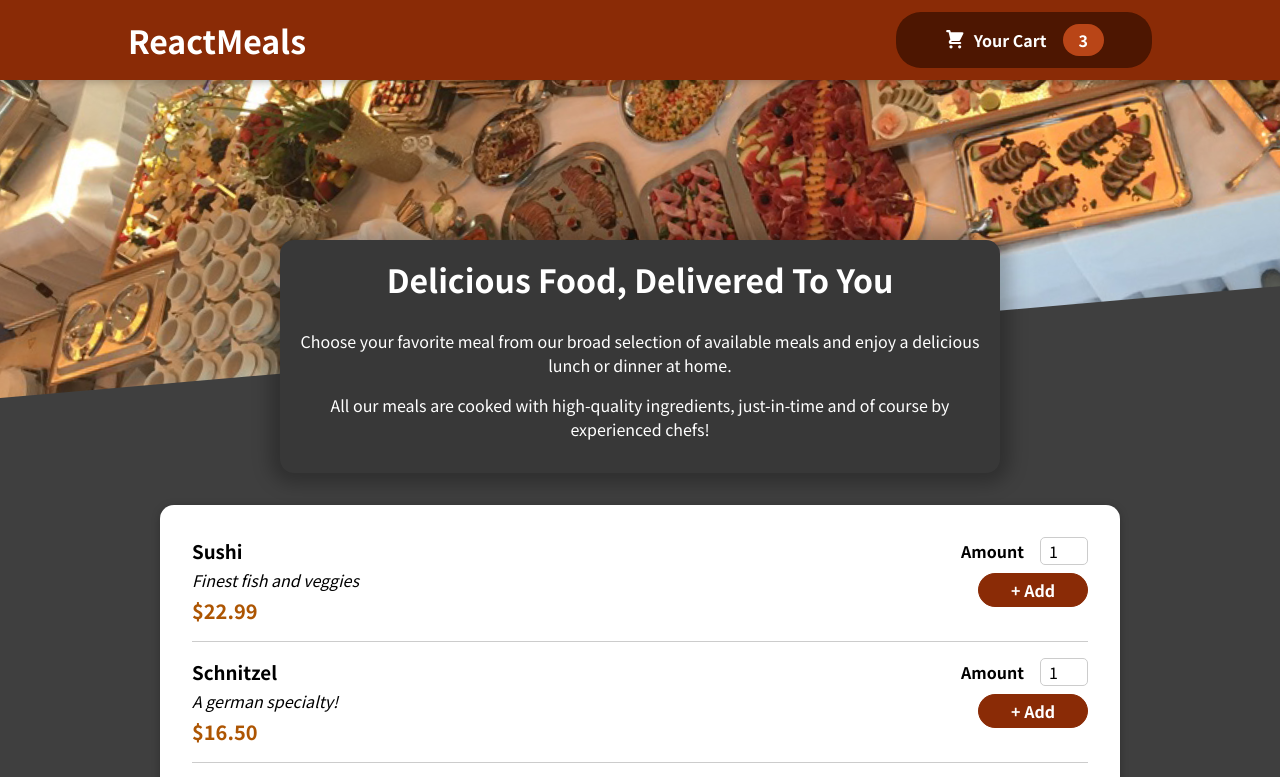
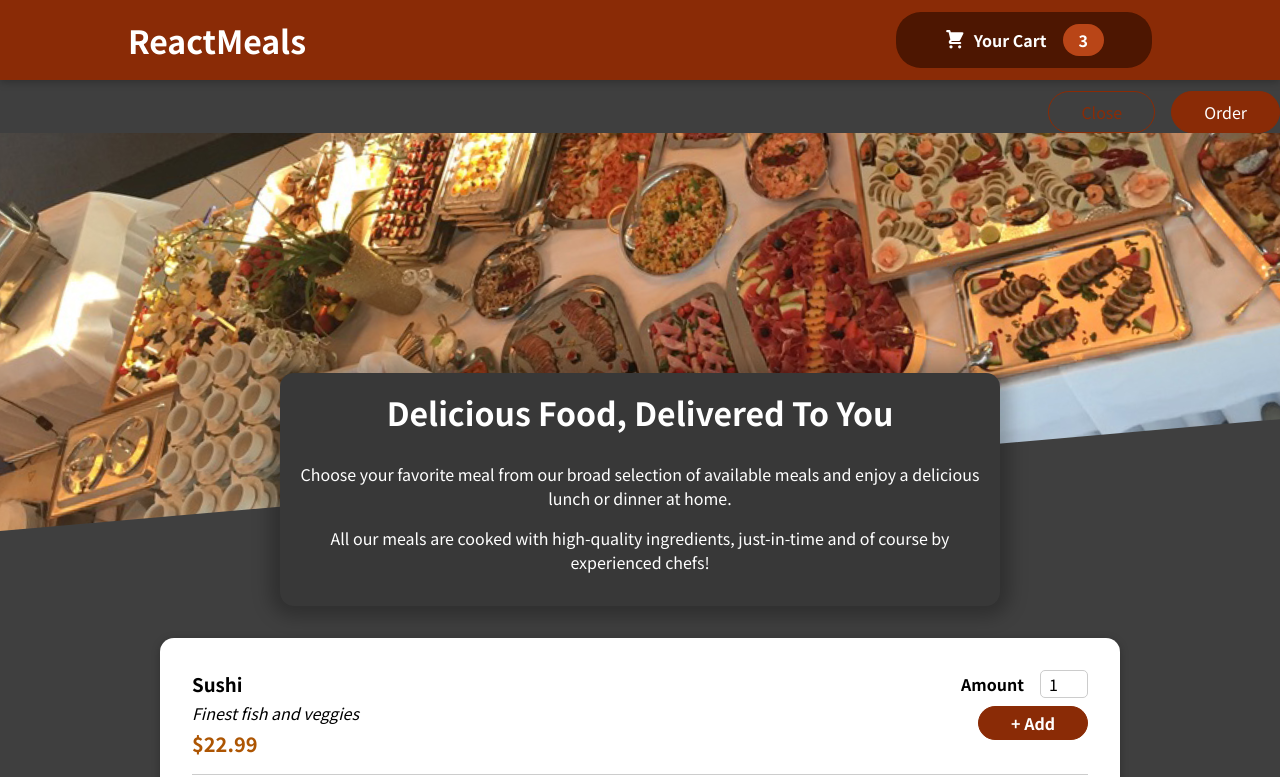
Before and after one commit to rosiegardner/react-food-app, a React (Create React App) app: page / in a window 1280 px wide. Shown: the top 777 px of the page. Built offline with nearby package versions, Linux system fonts and the light colour scheme.

Commit message:
import Cart component

```diff
--- a/src/App.js
+++ b/src/App.js
@@ -1,10 +1,12 @@
 import React from 'react';
 import Header from './components/Layout/Header';
 import Meals from './components/Meals/Meals';
+import Cart from './components/Cart/Cart';
 
 function App() {
   return (
     <React.Fragment>
+      <Cart />
       <Header />
       <main>
         <Meals />
```
